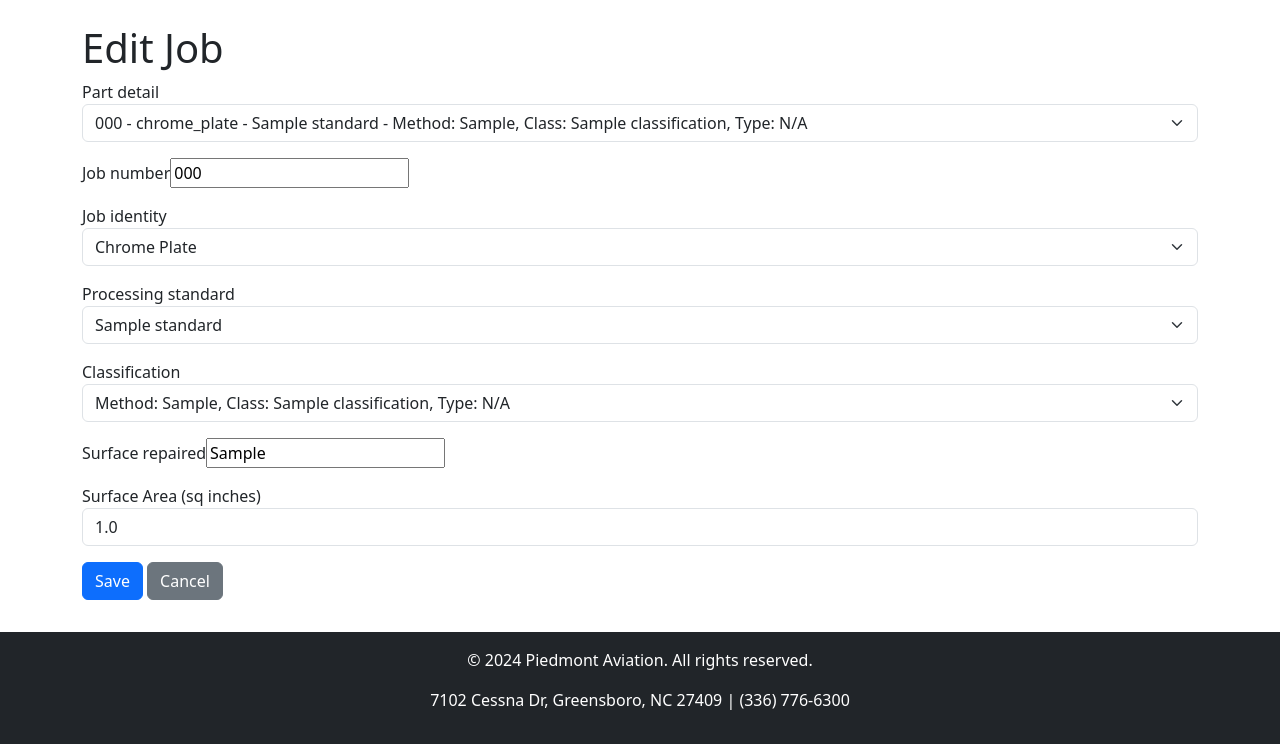
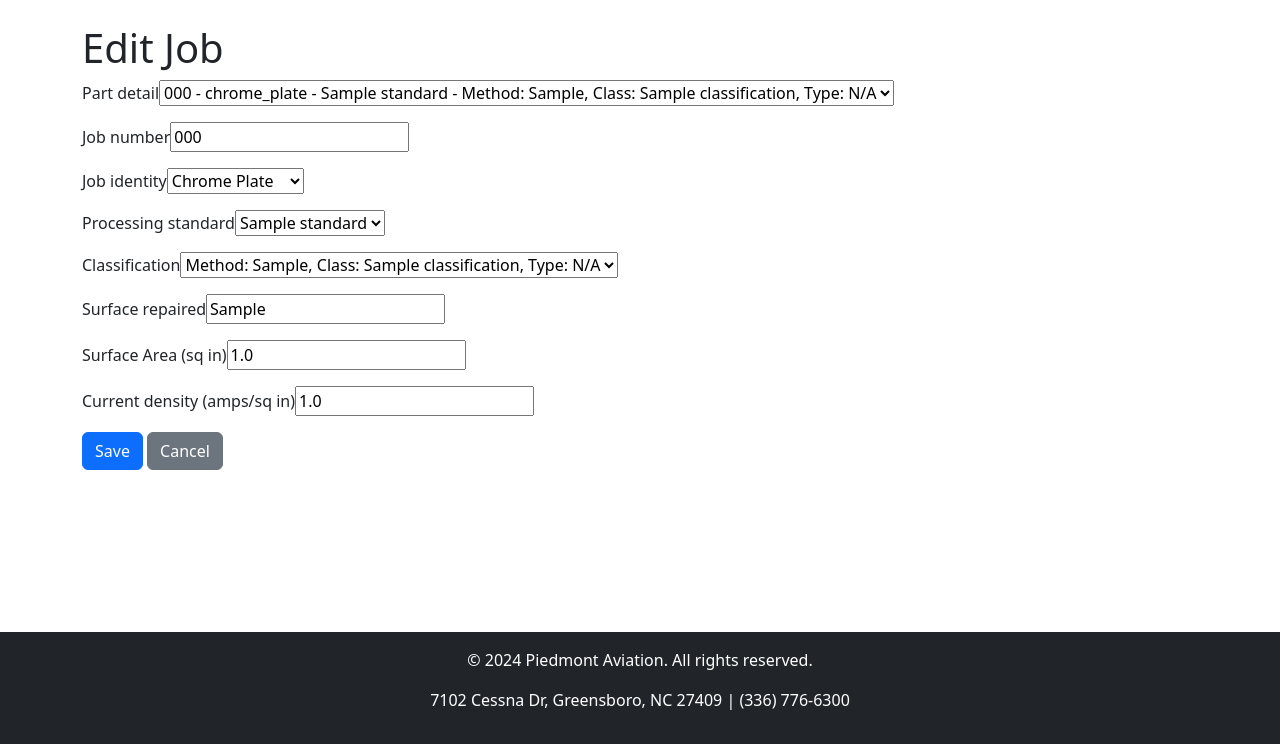
Before and after one commit to SmartXchain/piedmont, a Django app: page /part/job/1/edit/ in a window 1280 px wide. Shown: the part 56-800 px from the top of the page. Run offline with Django 5.2, Linux system fonts and the light colour scheme; tables that the repository leaves empty hold one stand-in row (values such as "Sample post"); some libraries are stand-ins or nearby versions.

Commit message:
fix: print out form

```diff
--- a/app/part/forms.py
+++ b/app/part/forms.py
@@ -7,35 +7,11 @@ class PartForm(forms.ModelForm):
         model = Part
         fields = ['part_number', 'part_revision', 'part_description']
 
-    def clean(self):
-        cleaned_data = super().clean()
-        part_number = cleaned_data.get('part_number')
-        part_revision = cleaned_data.get('part_revision')
-
-        # Exclude the current instance from the uniqueness check
-        query = Part.objects.filter(part_number=part_number, part_revision=part_revision)
-        if self.instance and self.instance.pk:
-            query = query.exclude(pk=self.instance.pk)
-
-        if query.exists():
-            raise forms.ValidationError(
-                f"A part with number {part_number} and revision {part_revision} already exists."
-            )
-        return cleaned_data
-
 
 class PartDetailsForm(forms.ModelForm):
     class Meta:
         model = PartDetails
         fields = ['job_identity', 'processing_standard', 'classification', 'alloy_with_heat_treat_condition', 'rework']
-        widgets = {
-            'job_identity': forms.Select(attrs={'class': 'form-control'}),
-            'processing_standard': forms.Select(attrs={'class': 'form-control'}),
-            'classification': forms.Select(attrs={'class': 'form-control'}),
-            'alloy_with_heat_treat_condition': forms.TextInput(attrs={'class': 'form-control'}),
-            'rework': forms.CheckboxInput(attrs={'class': 'form-check-input'}),
-        }
-
 
 
 class JobDetailsForm(forms.ModelForm):
@@ -44,13 +20,5 @@ class JobDetailsForm(forms.ModelForm):
         fields = [
             'part_detail', 'job_number', 'customer', 'purchase_order_with_revision',
             'part_quantity', 'serial_or_lot_numbers', 'surface_repaired', 'surface_area',
-            'date', 'job_identity', 'processing_standard', 'classification'
+            'date', 'job_identity', 'processing_standard', 'classification', 'current_density',
         ]
-
-    def __init__(self, *args, **kwargs):
-        super().__init__(*args, **kwargs)
-        self.fields['part_detail'].widget.attrs.update({'class': 'form-select'})
-        self.fields['job_identity'].widget.attrs.update({'class': 'form-select'})
-        self.fields['processing_standard'].widget.attrs.update({'class': 'form-select'})
-        self.fields['classification'].widget.attrs.update({'class': 'form-select'})
-        self.fields['surface_area'].widget.attrs.update({'class': 'form-control'})
--- a/app/part/models.py
+++ b/app/part/models.py
@@ -107,8 +107,9 @@ class JobDetails(models.Model):
     part_quantity = models.PositiveIntegerField(blank=True, null=True)
     serial_or_lot_numbers = models.TextField(blank=True, null=True)
     surface_repaired = models.CharField(max_length=255, blank=True, null=True)
-    surface_area = models.FloatField(blank=True, null=True, verbose_name="Surface Area (sq inches)")
+    surface_area = models.FloatField(blank=True, null=True, verbose_name="Surface Area (sq in)")
     date = models.DateField(blank=True, null=True)
+    current_density = models.FloatField(blank=True, null=True, verbose_name="Current density (amps/sq in)")
     amps = models.FloatField(blank=True, null=True, verbose_name="Amps Required")
 
     # Relationships to standards, classifications, and job identity
--- a/app/part/templates/part/jobdetails_form.html
+++ b/app/part/templates/part/jobdetails_form.html
@@ -14,6 +14,7 @@
         <div class="mb-3">{{ form.classification.label }}{{ form.classification }}</div>
         <div class="mb-3">{{ form.surface_repaired.label }}{{ form.surface_repaired }}</div>
         <div class="mb-3">{{ form.surface_area.label }}{{ form.surface_area }}</div>
+        <div class="mb-3">{{ form.current_density.label }}{{ form.current_density }}</div>
         <button type="submit" class="btn btn-primary">Save</button>
         <a href="{% url 'part_detail' part_id %}" class="btn btn-secondary">Cancel</a>
     </form>
--- a/app/part/views.py
+++ b/app/part/views.py
@@ -8,6 +8,7 @@ from weasyprint import HTML
 from django.utils import timezone
 import tempfile
 from process.models import Process
+
 
 def part_list_view(request):
     query = request.GET.get('q', '')  # Get the search query from the URL
@@ -207,24 +208,53 @@ def job_process_steps_view(request, job_id):
         'process_steps': process_steps,
     })
 
-
 def job_print_steps_view(request, job_id):
     job = get_object_or_404(JobDetails, id=job_id)
     process_steps = job.get_process_steps()
     inspections = job.processing_standard.inspections.all() if job.processing_standard else None
     current_date = timezone.now().strftime("%m-%d-%Y")
 
+    # Pre-compute amps and instructions based on job identity
+    job_data = {
+        "surface_area": job.surface_area,
+        "amps": None,
+        "instructions": [],
+        "is_chrome_or_cadmium": job.part_detail.job_identity in ['chrome_plate', 'cadmium_plate']
+    }
+
+    if job.part_detail.job_identity == 'chrome_plate':
+        if job.surface_area:
+            amps = job.surface_area * 2.5
+            job_data["amps"] = amps
+            job_data["instructions"] = [
+                f"Reverse Etch at {amps:.2f} amps for the required duration.",
+                f"Strike Plate at {amps:.2f} amps for the specified time.",
+                f"Plate at {amps:.2f} amps for the required mils, using a plating rate of 1 mil per hour."
+            ]
+    elif job.part_detail.job_identity == 'cadmium_plate':
+        if job.surface_area:
+            amps = job.surface_area * 40
+            job_data["amps"] = amps
+            job_data["instructions"] = [
+                f"Strike at {amps:.2f} amps for 1 minute.",
+                f"Plate at {amps:.2f} amps for 10 minutes.",
+                f"Re-rack the part and continue plating at {amps:.2f} amps for an additional 10 minutes."
+            ]
+    else:
+        job_data["instructions"] = ["See Process Engineer for further processing."]
+
     # Ensure there are process steps available
-    if process_steps is None:
+    if not process_steps:
         return HttpResponse("No process steps found for this job.", content_type="text/plain")
 
-    # Render the template with context
+    # Render the template with precomputed context
     html_content = render_to_string('part/job_steps_pdf.html', {
         'job': job,
         'process_steps': process_steps,
         'inspections': inspections,
         'current_date': current_date,
         'footer_text': f"Printed on: {current_date}",
+        'job_data': job_data
     })
 
     # Generate PDF and create HTTP response
```
Also changed, not shown: app/part/templates/part/job_steps_pdf.html (+14 -8 lines), app/part/migrations/0015_alter_jobdetails_unique_together_and_more.py (added), app/part/migrations/0016_alter_jobdetails_unique_together_and_more.py (added), app/part/migrations/0017_jobdetails_current_density.py (added), app/part/migrations/0018_alter_jobdetails_current_density_and_more.py (added).
